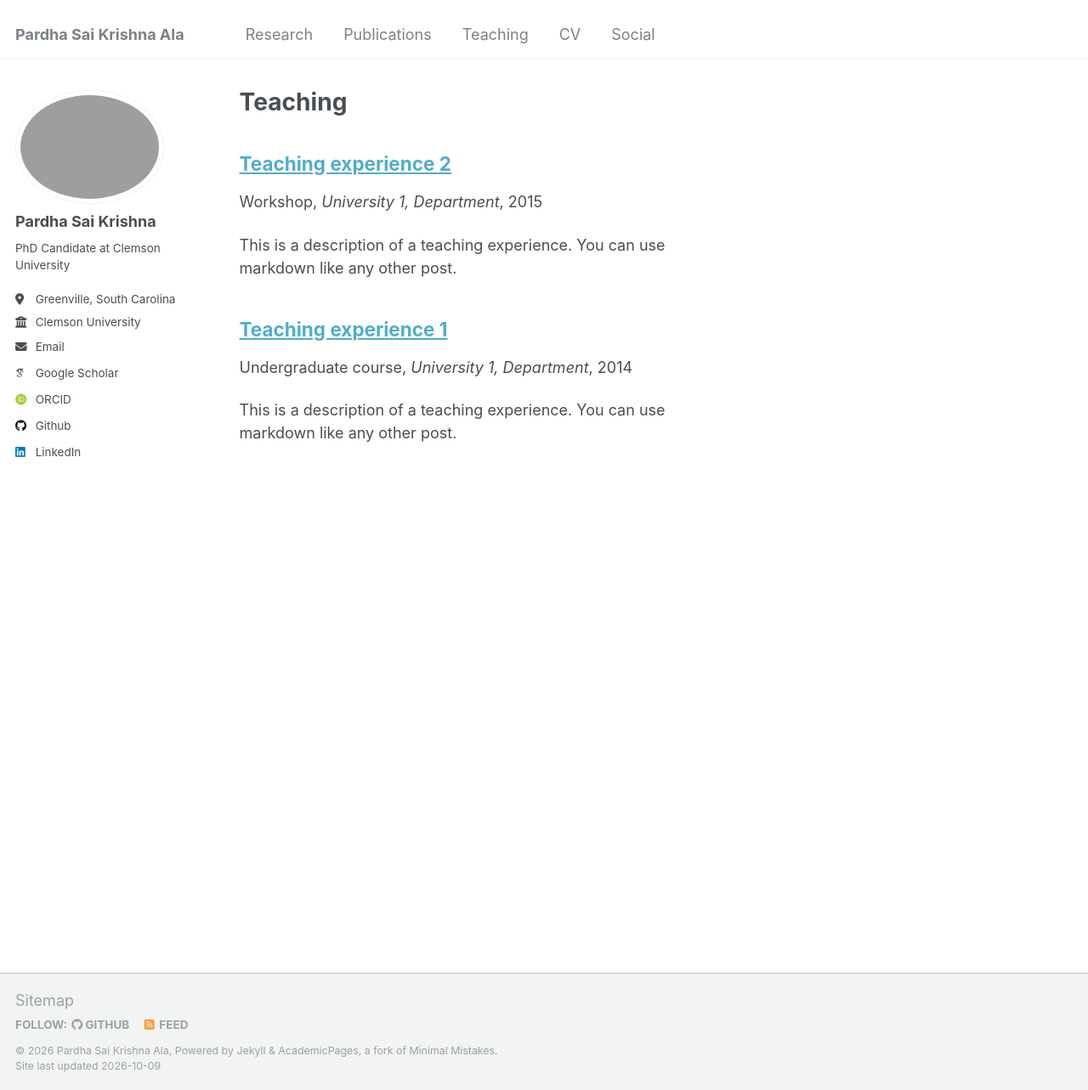
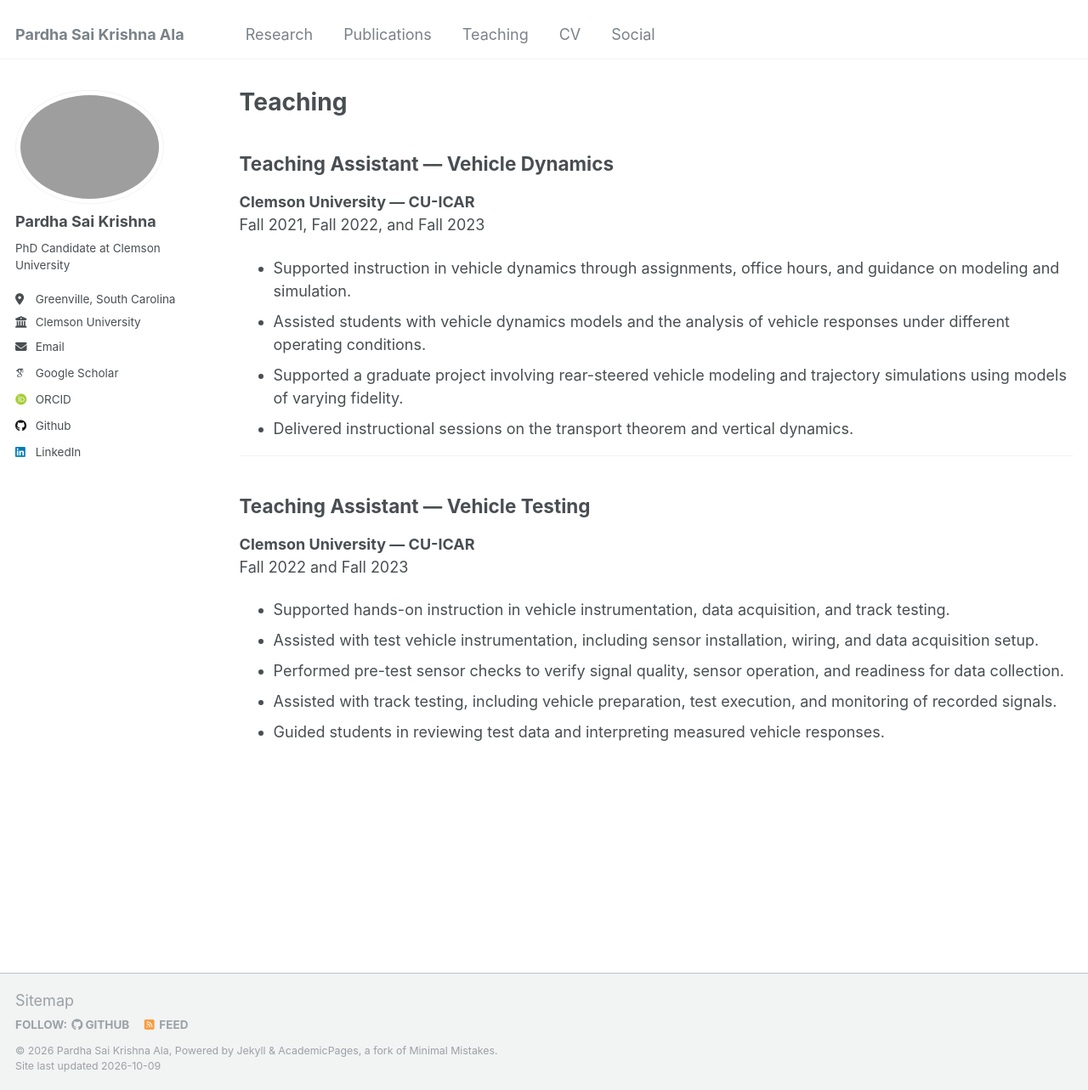
Before and after one commit to pardhuAj/pardhuAj.github.io, a Jekyll site: the page built from _pages/teaching.html, in a window 1280 px wide and 1283 px high. Shown: the whole window at 85% size. Built offline with Jekyll 4.4.1, drawn with Linux system fonts in a browser that asks for light colours; some web fonts are replaced.

Commit message:
Update teaching experience in vehicle dynamics and testing

```diff
--- a/_pages/teaching.html
+++ b/_pages/teaching.html
@@ -7,6 +7,60 @@ author_profile: true
 
 {% include base_path %}
 
-{% for post in site.teaching reversed %}
-  {% include archive-single.html %}
-{% endfor %}
+<h2>Teaching Assistant — Vehicle Dynamics</h2>
+
+<p>
+  <strong>Clemson University — CU-ICAR</strong><br>
+  Fall 2021, Fall 2022, and Fall 2023
+</p>
+
+<ul>
+  <li>
+    Supported instruction in vehicle dynamics through assignments,
+    office hours, and guidance on modeling and simulation.
+  </li>
+  <li>
+    Assisted students with vehicle dynamics models and the analysis
+    of vehicle responses under different operating conditions.
+  </li>
+  <li>
+    Supported a graduate project involving rear-steered vehicle
+    modeling and trajectory simulations using models of varying fidelity.
+  </li>
+  <li>
+    Delivered instructional sessions on the transport theorem
+    and vertical dynamics.
+  </li>
+</ul>
+
+<hr>
+
+<h2>Teaching Assistant — Vehicle Testing</h2>
+
+<p>
+  <strong>Clemson University — CU-ICAR</strong><br>
+  Fall 2022 and Fall 2023
+</p>
+
+<ul>
+  <li>
+    Supported hands-on instruction in vehicle instrumentation,
+    data acquisition, and track testing.
+  </li>
+  <li>
+    Assisted with test vehicle instrumentation, including sensor
+    installation, wiring, and data acquisition setup.
+  </li>
+  <li>
+    Performed pre-test sensor checks to verify signal quality,
+    sensor operation, and readiness for data collection.
+  </li>
+  <li>
+    Assisted with track testing, including vehicle preparation,
+    test execution, and monitoring of recorded signals.
+  </li>
+  <li>
+    Guided students in reviewing test data and interpreting
+    measured vehicle responses.
+  </li>
+</ul>
```
